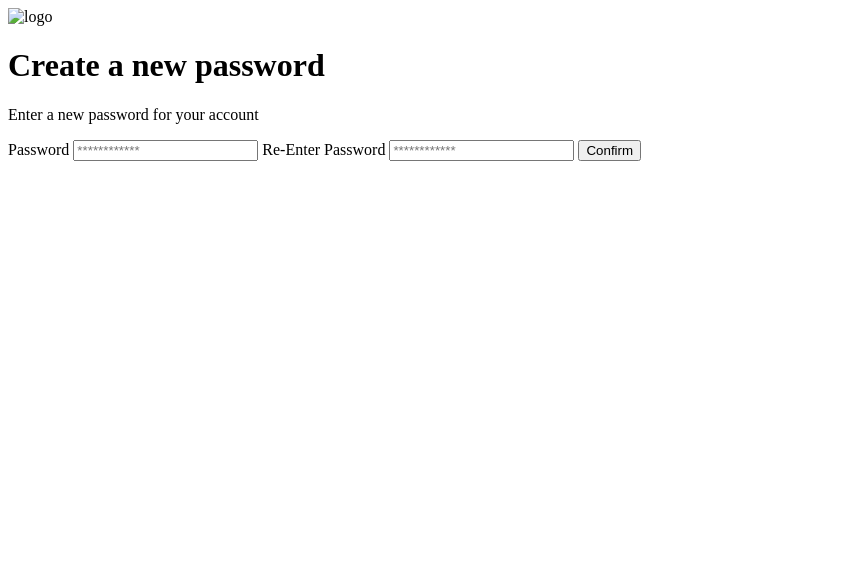
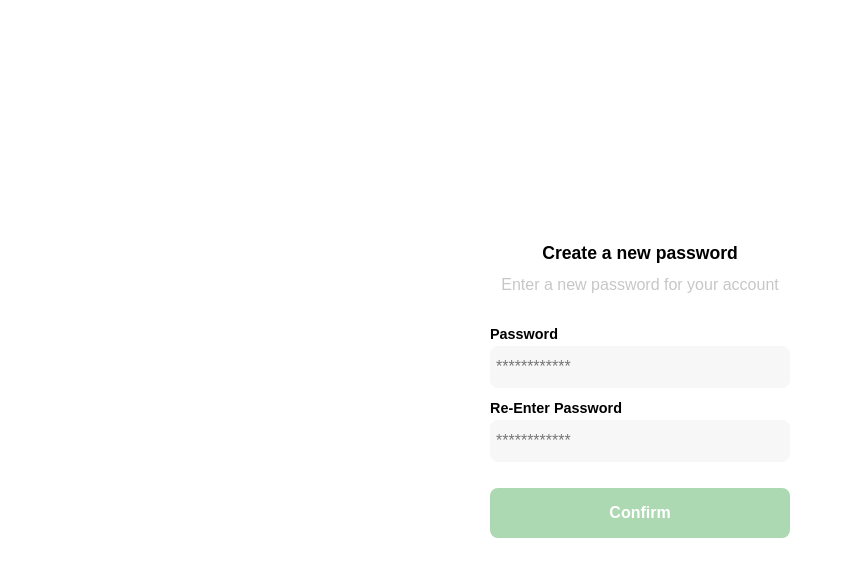
Before and after one commit to JoelGutierrezN/yard-sale, a plain HTML site: page password.html in a window 1280 px wide. Shown: the whole page, without its empty margins (0-845 px from the left). Drawn offline with Linux system fonts and the light colour scheme.

Commit message:
styles to password screen

```diff
--- a/password.html
+++ b/password.html
@@ -1,30 +1,131 @@
 <!DOCTYPE html>
 <html lang="en">
   <head>
-    <meta charset="UTF-8">
-    <meta http-equiv="X-UA-Compatible" content="IE=edge">
-    <meta name="viewport" content="width=device-width, initial-scale=1.0">
+    <meta charset="UTF-8" />
+    <meta http-equiv="X-UA-Compatible" content="IE=edge" />
+    <meta name="viewport" content="width=device-width, initial-scale=1.0" />
     <title>Create Password</title>
   </head>
   <body>
-    <style></style>
+    <style>
+      :root {
+        --white: #ffffff;
+        --black: #000000;
+        --dark: #232830;
+        --very-light-pink: #c7c7c7;
+        --text-input-field: #f7f7f7;
+        --hospital-green: #acd9b2;
+        --sm: 0.9rem;
+        --md: 1rem;
+        --lg: 1.1rem;
+      }
+
+      body {
+        font-family: "Quicksand", sans-serif;
+        margin: 0;
+      }
+
+      .login {
+        width: 100%;
+        height: 100vh;
+        display: grid;
+        place-items: center;
+      }
+      .form-container {
+        display: grid;
+        grid-template-rows: auto 1fr auto;
+        width: 300px;
+      }
+      .logo {
+        width: 150px;
+        margin-bottom: 50px;
+        justify-self: center;
+        display: none;
+      }
+      .title {
+        font-size: var(--lg);
+        margin-bottom: 12px;
+        text-align: center;
+      }
+      .subtitle {
+        color: var(--very-light-pink);
+        font-size: var(--md);
+        font-weight: 300;
+        margin-top: 0;
+        margin-bottom: 32px;
+        text-align: center;
+      }
+      .form {
+        display: flex;
+        flex-direction: column;
+      }
+      .label {
+        font-size: var(--sm);
+        font-weight: bold;
+        margin-bottom: 4px;
+      }
+      .input {
+        background-color: var(--text-input-field);
+        border: none;
+        border-radius: 8px;
+        height: 30px;
+        font-size: var(--md);
+        padding: 6px;
+        margin-bottom: 12px;
+      }
+      .primary-button {
+        background-color: var(--hospital-green);
+        border-radius: 8px;
+        border: none;
+        color: var(--white);
+        width: 100%;
+        cursor: pointer;
+        font-size: var(--md);
+        font-weight: bold;
+        height: 50px;
+      }
+      .login-button {
+        margin-top: 14px;
+        margin-bottom: 30px;
+      }
+      @media (max-width: 640px ) {
+          .logo{
+              display: block;
+          }
+      }
+    </style>
 
     <div class="login">
       <div class="form-container">
-            <img src="" alt="logo" class="logo">
+        <img src="./logos/logo_yard_sale.svg" alt="logo" class="logo" />
 
         <h1 class="title">Create a new password</h1>
         <p class="subtitle">Enter a new password for your account</p>
 
         <form action="" class="form">
-
           <label for="password" class="label">Password</label>
-                <input type="password" name="" id="password" placeholder="************" class="input input-password">
+          <input
+            type="password"
+            name=""
+            id="password"
+            placeholder="************"
+            class="input input-password"
+          />
 
           <label for="new-password" class="label">Re-Enter Password</label>
-                <input type="password" name="" id="new-password" placeholder="************" class="input input-password">
+          <input
+            type="password"
+            name=""
+            id="new-password"
+            placeholder="************"
+            class="input input-password"
+          />
 
-                <input type="submit" value="Confirm" class="primary-button login-button">
+          <input
+            type="submit"
+            value="Confirm"
+            class="primary-button login-button"
+          />
         </form>
       </div>
     </div>
```
Also changed, not shown: icons/bt_add_to_cart.svg (renamed from Platzi_YardSale_Icons/bt_add_to_cart.svg), icons/bt_added_to_cart.svg (renamed from Platzi_YardSale_Icons/bt_added_to_cart.svg), icons/email.svg (renamed from Platzi_YardSale_Icons/email.svg), icons/flechita.svg (renamed from Platzi_YardSale_Icons/flechita.svg), icons/icon_close.png (renamed from Platzi_YardSale_Icons/icon_close.png), icons/icon_menu.svg (renamed from Platzi_YardSale_Icons/icon_menu.svg), icons/icon_shopping_cart.svg (renamed from Platzi_YardSale_Icons/icon_shopping_cart.svg), icons/icon_shopping_cart_notification.svg (renamed from Platzi_YardSale_Icons/icon_shopping_cart_notification.svg), logos/favicon_bota_fora.svg (renamed from Platzi_YardSale_Logos/favicon_bota_fora.svg), logos/favicon_yard_sale.svg (renamed from Platzi_YardSale_Logos/favicon_yard_sale.svg), logos/logo_bota_fora.svg (renamed from Platzi_YardSale_Logos/logo_bota_fora.svg), logos/logo_yard_sale.svg (renamed from Platzi_YardSale_Logos/logo_yard_sale.svg). Lines whose indentation alone changed are shown as unchanged.
